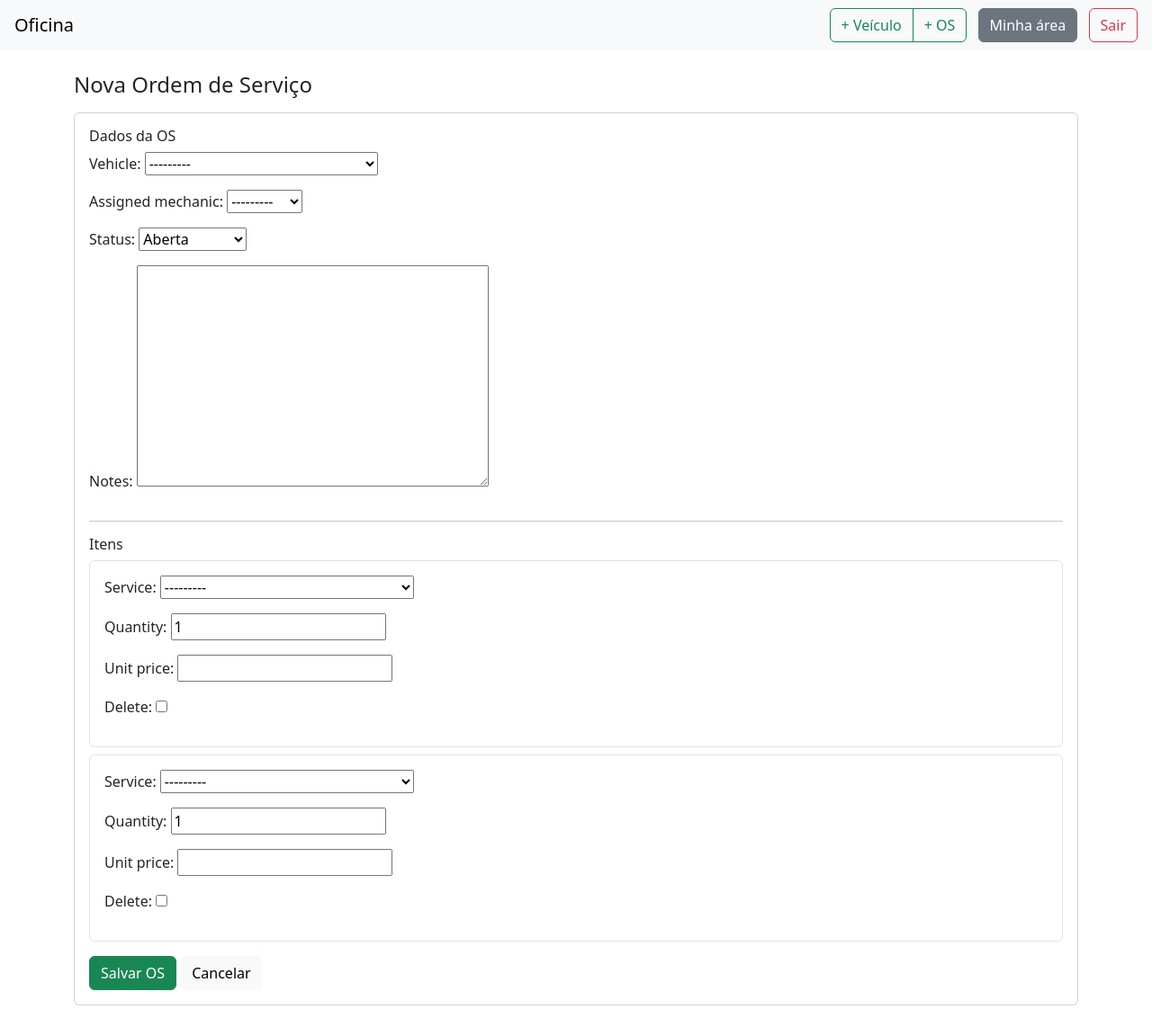
After one commit to GustavoJoss/MechManager, a Django app: page /orders/new/ in a window 1280 px wide. The commit adds this page. Shown: the whole page at 90% size. Run offline with Django 5.2, Linux system fonts and the light colour scheme; a user stored in the database is signed in; data comes from the database, SQL or seed files in the repository; both versions use the stored data as it was after the commit.

Commit message:
Superuser conseguir adicionar novo veiculo e ordem de serviço sem abrir o administrador

```diff
--- a/mechmanager/core/forms.py
+++ b/mechmanager/core/forms.py
@@ -1,8 +1,36 @@
 from django import forms
 from django.contrib.auth.models import User
+from django.forms import inlineformset_factory
+from .models import Vehicle, WorkOrder, WorkItem
 
 class SignUpForm(forms.ModelForm):
     password = forms.CharField(widget=forms.PasswordInput)
     class Meta:
         model = User
         fields = ["username", "email", "password"]
+
+class VehicleForm(forms.ModelForm):
+    class Meta:
+        model = Vehicle
+        fields = ["owner", "plate", "make", "model", "year", "notes"]
+
+class WorkOrderForm(forms.ModelForm):
+    class Meta:
+        model = WorkOrder
+        fields = ["vehicle", "assigned_mechanic", "status", "notes"]
+
+class WorkItemForm(forms.ModelForm):
+    class Meta:
+        model = WorkItem
+        fields = ["service", "quantity", "unit_price"]
+        widgets = {
+            "quantity": forms.NumberInput(attrs={"min": 1}),
+            "unit_price": forms.NumberInput(attrs={"step": "0.01", "min": 0}),
+        }
+WorkItemFormSet = inlineformset_factory(
+    WorkOrder,
+    WorkItem,
+    form=WorkItemForm,
+    extra=2,
+    can_delete=True,
+)
--- a/mechmanager/core/models.py
+++ b/mechmanager/core/models.py
@@ -51,6 +51,8 @@ class WorkOrder(TimeStamped):
     opened_at = models.DateTimeField(default=timezone.now)
     closed_at = models.DateTimeField(null=True, blank=True)
     notes = models.TextField(blank=True)
+
+    customer_confirmed = models.BooleanField(default=False)
 
     def __str__(self):
         return self.title or f"OS #{self.pk} - {self.vehicle.plate} [{self.get_status_display()}]"
--- a/mechmanager/core/views.py
+++ b/mechmanager/core/views.py
@@ -1,16 +1,23 @@
-from django.shortcuts import render, redirect
-from django.contrib.auth import login
-from django.contrib.auth.decorators import login_required
-from .forms import SignUpForm
+from django.shortcuts import get_object_or_404, render, redirect
+from django.contrib import messages
+from django.contrib.auth import login, logout
+from django.contrib.auth.decorators import login_required, user_passes_test
+from django.views.decorators.http import require_POST
+
+from .forms import (
+    SignUpForm,
+    VehicleForm,
+    WorkOrderForm,
+    WorkItemFormSet,
+)
 from .models import Vehicle, WorkOrder
 
-from django.contrib import messages
-from django.contrib.auth import logout
-from django.shortcuts import redirect
-from django.views.decorators.http import require_POST
+
+# -------------------- PÚBLICO --------------------
 
 def home(request):
     return render(request, "home.html")
+
 
 def signup(request):
     if request.method == "POST":
@@ -25,6 +32,9 @@ def signup(request):
         form = SignUpForm()
     return render(request, "signup.html", {"form": form})
 
+
+# -------------------- ÁREA DO USUÁRIO --------------------
+
 @login_required
 def user_area(request):
     vehicles = Vehicle.objects.filter(owner=request.user).order_by("-created_at")[:5]
@@ -36,8 +46,67 @@ def user_area(request):
     }
     return render(request, "user_area.html", context)
 
+
 @require_POST
 def logout_view(request):
     logout(request)
     messages.success(request, "Você saiu da sua conta.")
     return redirect("home")
+
+
+# -------------------- PERMISSÃO: SUPERUSER --------------------
+
+def superuser_required(view_func):
+    return user_passes_test(lambda u: u.is_superuser)(view_func)
+
+
+# -------------------- CRUD NA UI (apenas superuser) --------------------
+
+@superuser_required
+def vehicle_create(request):
+    if request.method == "POST":
+        form = VehicleForm(request.POST)
+        if form.is_valid():
+            form.save()
+            messages.success(request, "Veículo cadastrado com sucesso.")
+            return redirect("user_area")
+    else:
+        form = VehicleForm()
+    # sempre retorna algo (GET ou POST inválido)
+    return render(request, "vehicle_form.html", {"form": form})
+
+
+@superuser_required
+def workorder_create(request):
+    if request.method == "POST":
+        form = WorkOrderForm(request.POST)
+        formset = WorkItemFormSet(request.POST)          # monta o formset sem instance
+        if form.is_valid() and formset.is_valid():
+            wo = form.save(commit=False)
+            wo.opened_by = request.user
+            wo.save()
+            formset.instance = wo                        # agora liga os itens à OS criada
+            formset.save()
+            messages.success(request, "Ordem de serviço criada com sucesso.")
+            return redirect("user_area")
+    else:
+        form = WorkOrderForm()
+        formset = WorkItemFormSet()
+    # sempre retorna algo (GET ou POST inválido)
+    return render(request, "workorder_form.html", {"form": form, "formset": formset})
+
+
+# -------------------- AÇÕES DO CLIENTE --------------------
+
+@login_required
+@require_POST
+def confirm_workorder(request, pk):
+    wo = get_object_or_404(WorkOrder, pk=pk)
+    # dono do veículo pode confirmar; superuser também
+    if request.user.is_superuser or wo.vehicle.owner_id == request.user.id:
+        wo.customer_confirmed = True                     # nome do campo correto
+        wo.save(update_fields=["customer_confirmed"])
+        messages.success(request, "Serviço confirmado com sucesso!")
+    else:
+        messages.error(request, "Você não tem permissão para confirmar esta OS.")
+    return redirect("user_area")
--- a/mechmanager/mechmanager/urls.py
+++ b/mechmanager/mechmanager/urls.py
@@ -1,6 +1,6 @@
 from django.contrib import admin
 from django.urls import path
-from core import views                   # <-- ESSA LINHA FALTAVA
+from core import views
 from django.contrib.auth import views as auth_views
 
 urlpatterns = [
@@ -8,6 +8,9 @@ urlpatterns = [
     path("", views.home, name="home"),
     path("signup/", views.signup, name="signup"),
     path("login/", auth_views.LoginView.as_view(template_name="login.html"), name="login"),
-     path("logout/", views.logout_view, name="logout"),
+    path("logout/", views.logout_view, name="logout"),
     path("area/", views.user_area, name="user_area"),
+    path("vehicles/new/", views.vehicle_create, name="vehicle_create"),
+    path("orders/new/", views.workorder_create, name="workorder_create"),
+    path("orders/<int:pk>/confirm/", views.confirm_workorder, name="confirm_workorder"),
 ]
--- a/mechmanager/templates/base.html
+++ b/mechmanager/templates/base.html
@@ -34,14 +34,18 @@
   <a class="navbar-brand" href="/">Oficina</a>
   <div class="ms-auto">
     {% if user.is_authenticated %}
-        <a class="btn btn-secondary me-2" href="{% url 'user_area' %}">Minha área</a>
-        <button class="btn btn-outline-danger" data-bs-toggle="modal" data-bs-target="#logoutModal">
-            Sair
-        </button>
+      {% if user.is_superuser %}
+        <div class="btn-group me-2">
+          <a class="btn btn-outline-success" href="{% url 'vehicle_create' %}">+ Veículo</a>
+          <a class="btn btn-outline-success" href="{% url 'workorder_create' %}">+ OS</a>
+        </div>
+      {% endif %}
+      <a class="btn btn-secondary me-2" href="{% url 'user_area' %}">Minha área</a>
+      <button class="btn btn-outline-danger" data-bs-toggle="modal" data-bs-target="#logoutModal">Sair</button>
     {% else %}
-        <a class="btn btn-outline-primary me-2" href="{% url 'login' %}">Entrar</a>
-        <a class="btn btn-primary" href="{% url 'signup' %}">Cadastrar</a>
-    {% endif %}
+      <a class="btn btn-outline-primary me-2" href="{% url 'login' %}">Entrar</a>
+      <a class="btn btn-primary" href="{% url 'signup' %}">Cadastrar</a>
+  {% endif %}
   </div>
 </nav>
 <div class="container py-4">
--- /dev/null
+++ b/mechmanager/templates/workorder_form.html
@@ -0,0 +1,26 @@
+{% extends "base.html" %}
+{% block content %}
+<h1 class="h4 mb-3">Nova Ordem de Serviço</h1>
+<form method="post" class="card card-body">
+  {% csrf_token %}
+  <h2 class="h6">Dados da OS</h2>
+  {{ form.as_p }}
+
+  <hr>
+  <h2 class="h6">Itens</h2>
+  {{ formset.management_form }}
+  {% for f in formset %}
+    <div class="border rounded p-3 mb-2">
+      {{ f.as_p }}
+      {% if f.instance.pk %}
+        <label class="form-check mt-2">{{ f.DELETE }} Remover este item</label>
+      {% endif %}
+    </div>
+  {% endfor %}
+
+  <div class="mt-2">
+    <button class="btn btn-success">Salvar OS</button>
+    <a class="btn btn-light" href="{% url 'user_area' %}">Cancelar</a>
+  </div>
+</form>
+{% endblock %}
```
Also changed, not shown: mechmanager/templates/vehicle_form.html (added, +11 -0 lines), mechmanager/core/migrations/0004_workorder_customer_confirmed.py (added), mechmanager/db.sqlite3.
